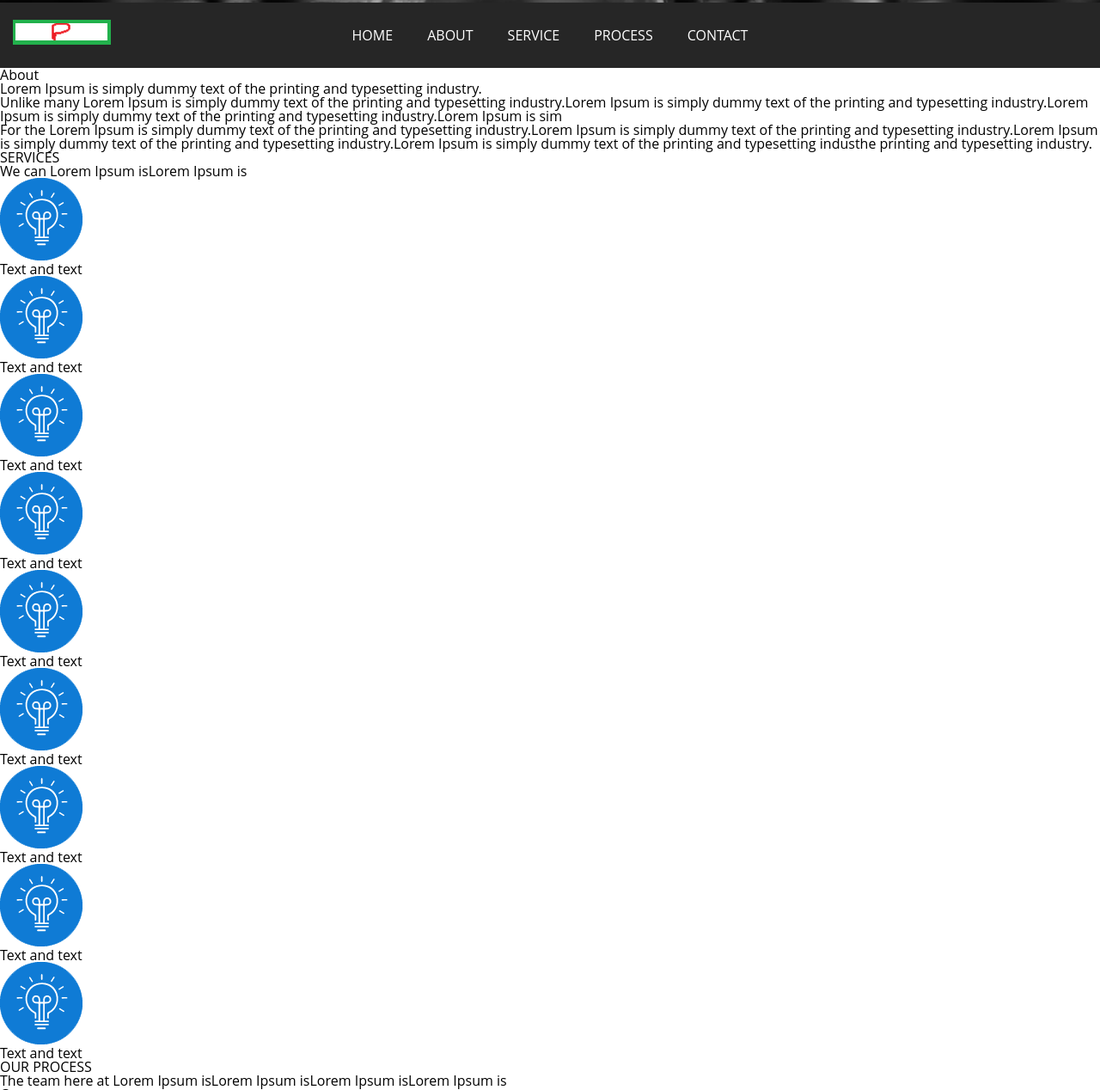
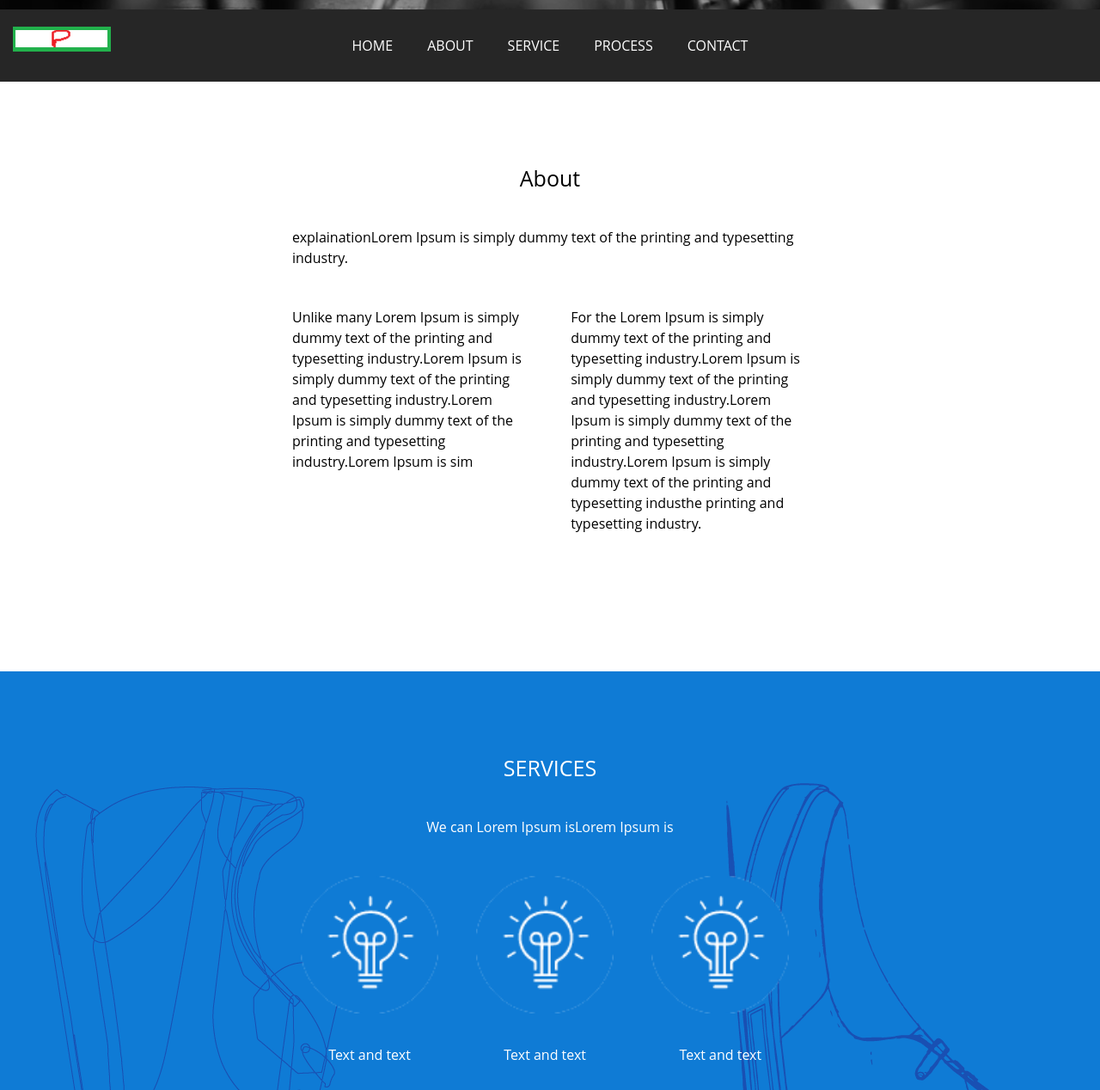
Before and after one commit to PerryM123/Practicing-Task-Runners-Webdev, a website: page app/index.html in a window 1280 px wide. Shown: the part 740-2008 px from the top of the page at 86% size. Drawn offline with nearby package versions, Linux system fonts and the light colour scheme.

Commit message:
Created secion03

```diff
--- a/app/index.html
+++ b/app/index.html
@@ -31,57 +31,63 @@
 <section id="section02">
 	<div class="container-inner">
 		<h2>About</h2>
-		<p class="section-explaination">Lorem Ipsum is simply dummy text of the printing and typesetting industry.</p>
+		<p class="section-explaination">explainationLorem Ipsum is simply dummy text of the printing and typesetting industry.</p>
+		<div class="pair-boxes">
 			<p>Unlike many Lorem Ipsum is simply dummy text of the printing and typesetting industry.Lorem Ipsum is simply dummy text of the printing and typesetting industry.Lorem Ipsum is simply dummy text of the printing and typesetting industry.Lorem Ipsum is sim</p>
 			<p>For the Lorem Ipsum is simply dummy text of the printing and typesetting industry.Lorem Ipsum is simply dummy text of the printing and typesetting industry.Lorem Ipsum is simply dummy text of the printing and typesetting industry.Lorem Ipsum is simply dummy text of the printing and typesetting industhe printing and typesetting industry.</p>
+		</div>
 	</div>
 </section>
 <section id="section03">
 	<div class="container-inner">
 		<h2>SERVICES</h2>
 		<p class="section-explaination">We can Lorem Ipsum isLorem Ipsum is</p>
-		<div class="serice-icon">
+		<div class="icon-group">
+			<div class="service-icon">
 				<img src="./images/service-icon-1.png">
 				<p>Text and text</p>
 			</div>
-		<div class="serice-icon">
+			<div class="service-icon">
 				<img src="./images/service-icon-2.png">
 				<p>Text and text</p>
 			</div>
-		<div class="serice-icon">
+			<div class="service-icon">
 				<img src="./images/service-icon-3.png">
 				<p>Text and text</p>
 			</div>
-		<div class="serice-icon">
+			<div class="service-icon">
 				<img src="./images/service-icon-4.png">
 				<p>Text and text</p>
 			</div>
-		<div class="serice-icon">
+			<div class="service-icon">
 				<img src="./images/service-icon-5.png">
 				<p>Text and text</p>
 			</div>
-		<div class="serice-icon">
+			<div class="service-icon">
 				<img src="./images/service-icon-6.png">
 				<p>Text and text</p>
 			</div>
-		<div class="serice-icon">
+			<div class="service-icon">
 				<img src="./images/service-icon-7.png">
 				<p>Text and text</p>
 			</div>
-		<div class="serice-icon">
+			<div class="service-icon">
 				<img src="./images/service-icon-8.png">
 				<p>Text and text</p>
 			</div>
-		<div class="serice-icon">
+			<div class="service-icon">
 				<img src="./images/service-icon-9.png">
 				<p>Text and text</p>
 			</div>
 		</div>
+	</div>
+	<img class="background-shoe background-shoe--left" src="./images/shoe-1.png" alt="">
+	<img class="background-shoe background-shoe--right" src="./images/shoe-2.png" alt="">
 </section>
 <section id="section04">
 	<div class="container-inner">
 		<h2>OUR PROCESS</h2>
-		<p class="section-explaination">The team here at Lorem Ipsum isLorem Ipsum isLorem Ipsum isLorem Ipsum is</p>
+		<span class="section-explaination">The team here at Lorem Ipsum isLorem Ipsum isLorem Ipsum isLorem Ipsum is</span>
 		<div class="concept-row">
 			<div class="left-content">
 				<h3>Concept<br>& Design</h3>
--- a/app/scss/_common.scss
+++ b/app/scss/_common.scss
@@ -15,6 +15,8 @@
 }
 body {
   font-family: 'Open Sans', sans-serif;
+  line-height: 150%;
+  box-sizing: border-box;
 }
 p {
 	margin: 0;
@@ -22,6 +24,11 @@ p {
 .content-inner {
 	min-width: 1080px;
 	margin: 0 auto;
+}
+h2 {
+  font-size: 25px;
+  text-align: center;
+  margin-bottom: 45px;
 }
 a {
   text-decoration: none;
--- a/app/scss/_top.scss
+++ b/app/scss/_top.scss
@@ -1,24 +1,38 @@
 /*
 Things to do later:
 -Change icons into svg
--Need to figure out normalize vs reset
+
 -need to continue using BEM
--section01 is a paralax image
+
+-section01 is a paralax image...
+
 -how does the div.blahblah-class {} work??
+
 -is box-sizing: border box global?
+
 -where do i put sass variables? Just add them to the top or
  to their own files to be imported later?
  (ex: _variables.scss)
+
 -get into flexbox
+
 -transitions vs animations
+
 -so I wanna add jquery, but do I user browserify to create
  dependencies(?) or bundles?? I'm not clear on the use of
  browserify...
+
 -must import breakpoints soon....
+
+-maybe use min-wdth instead of just width???
+
+-don't think I need to use css minify for browser sync. Need to do it for when it's
+ time for release only??
 */
 
 $color-orange: #ef4923;
-
+$section03-background: #0f7bd5;
+/* section01 */
 #section01 {
 	background: url('./../images/top-bg.jpg') no-repeat center center;
 	color: #FFF;
@@ -30,8 +44,9 @@ $color-orange: #ef4923;
 		font-weight: bold;
 		text-align: right;
 		position: fixed;
-    	right: 50px;
-    	color: #FFF;
+  	right: 50px;
+  	color: #FFF;
+    z-index: 9999;
 		&:after {
 			content: "";
 			background: url(../images/phone-circle.png) no-repeat 50%;
@@ -67,6 +82,80 @@ $color-orange: #ef4923;
 	    }
 	}
 }
+/* //section01 */
+/* section02 */
+#section02 {
+	.container-inner {
+		width: 600px;
+		margin: auto;
+		padding: 100px 0 160px 0;
+		.section-explaination {
+			margin-bottom: 45px;
+		}
+		.pair-boxes {
+			p {
+				width: 270px;
+				display: inline-block;
+				vertical-align: top;
+				&:nth-of-type(1) {
+					margin-right: 50px;
+				}
+			}
+		}
+	}
+}
+/* //section02 */
+/* section03 */
+#section03 {
+	background-color: $section03-background;
+	color: #FFF;
+	padding: 100px 0 160px 0;
+	position: relative;
+	.container-inner {
+		position: relative;
+		z-index: 3;
+		width: 620px;
+		margin: auto;
+		.section-explaination {
+			margin-bottom: 45px;
+			text-align: center;
+		}
+		.icon-group {
+			.service-icon {
+				display: inline-block;
+				width: 160px;
+				margin: 0 20px;
+				margin-bottom: 50px;
+				img {
+					width: 100%;
+					transition: .2s all;
+				}
+				p {
+					margin-top: 30px;
+					text-align: center;
+				}
+				&:hover {
+					img {
+						transform: scale(1.1);
+					}
+				}
+			}
+		}
+	}
+	.background-shoe {
+		z-index: 1;
+		position: absolute;
+		top: 10%;
+		&--left {
+			left: 30px;
+		}
+		&--right {
+			right: 30px;
+		}
+	}
+}
+/* //section03 */
+/* header */
 header {
 	.container-inner {
 		background: url(../images/header-background.png);
@@ -95,9 +184,11 @@ header {
 	}
 	.fixed {
     position: fixed;
+    z-index: 9998;
     top: 0;
     left: 0;
     width: 100%;
     text-align: center;
 	}
 }
+/* //header */
```
Also changed, not shown: app/css/top.css. Lines whose indentation alone changed are shown as unchanged.
